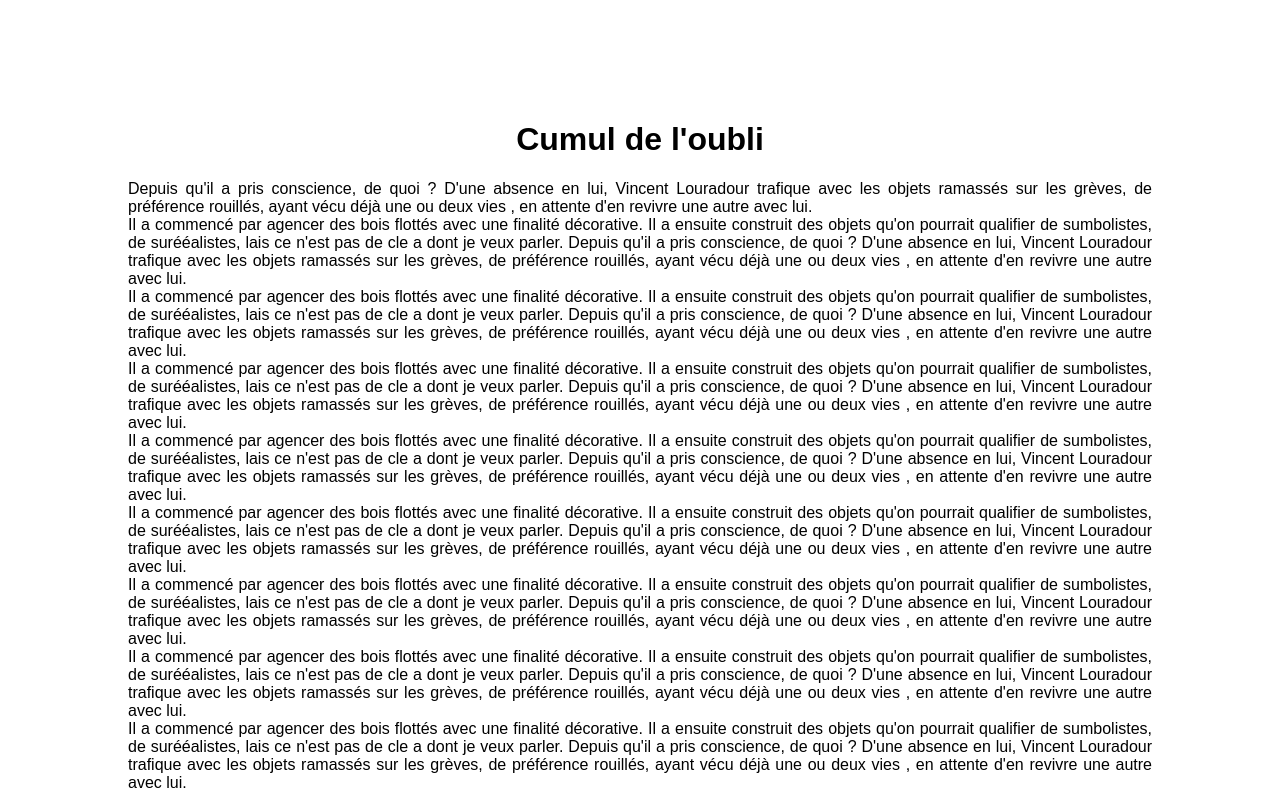
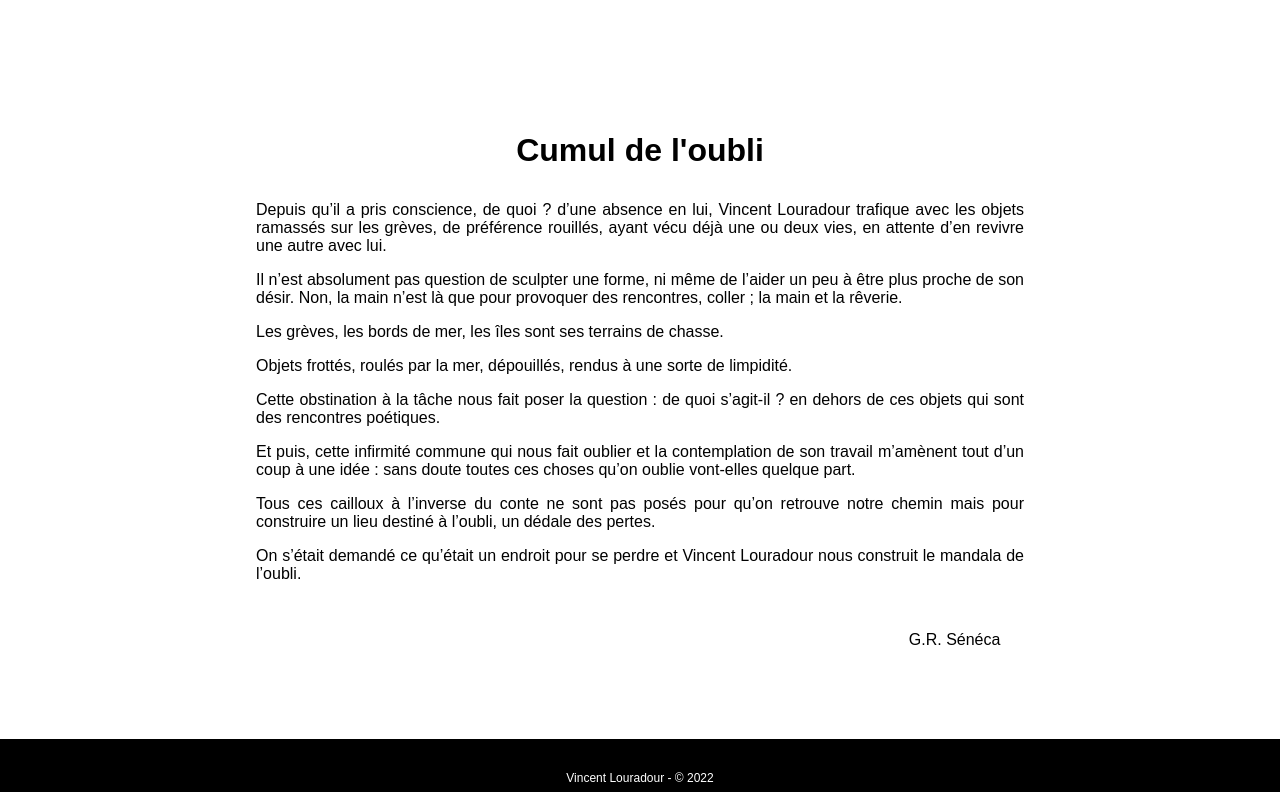
Before and after one commit to vivienlouradour/vincentlouradour, a website: page src/index.html in a window 1280 px wide. Shown: the part 4400-5192 px from the top of the page. Drawn offline with Linux system fonts and the light colour scheme.

Commit message:
update presentation text

```diff
--- a/src/assets/css/styles.css
+++ b/src/assets/css/styles.css
@@ -113,22 +113,8 @@ h1 {
   text-align: center;
   font-weight: 900;
   font-size: 2.5vw;
-  /* color: transparent; */
+  margin-bottom: 1em;
 }
-
-
-
-
-.youtube-video {
-  /* margin: 3% 0; */
-  /* overflow:hidden;
-  padding-bottom:56.25%;
-  position:relative;
-  height:0; */
-  /* margin-bottom: 5%; */
-  /* padding-bottom: 30%; */
-}
-
 
 .youtube-video iframe {
   margin: 0 auto;
@@ -139,7 +125,7 @@ h1 {
 }
 
 .presentation-text {
-  margin: 10px 10%;
+  margin: 10px 20%;
   text-align: justify;
   text-justify: auto;
 }
--- a/src/index.html
+++ b/src/index.html
@@ -45,7 +45,7 @@
         </a>
       </div>
     </div>
-    </div>
+  </div>
   <div class="group-element">
     <div class="youtube-video">
       <h1>L'appel des grèves</h1>
@@ -60,71 +60,38 @@
     <div class="presentation-text">
       <h1>Cumul de l'oubli</h1>
       <p>
-        Depuis qu'il a pris conscience, de quoi ? D'une absence en lui, Vincent Louradour trafique avec les objets
-        ramassés sur les grèves, de préférence rouillés, ayant vécu déjà une ou deux vies , en attente d'en revivre
-        une autre avec lui.<br>
-        Il a commencé par agencer des bois flottés avec une finalité décorative. Il a ensuite construit des objets
-        qu'on pourrait qualifier de sumbolistes, de surééalistes, lais ce n'est pas de cle a dont je veux parler.
-
-        Depuis qu'il a pris conscience, de quoi ? D'une absence en lui, Vincent Louradour trafique avec les objets
-        ramassés sur les grèves, de préférence rouillés, ayant vécu déjà une ou deux vies , en attente d'en revivre
-        une autre avec lui.<br>
-        Il a commencé par agencer des bois flottés avec une finalité décorative. Il a ensuite construit des objets
-        qu'on pourrait qualifier de sumbolistes, de surééalistes, lais ce n'est pas de cle a dont je veux parler.
-        Depuis qu'il a pris conscience, de quoi ? D'une absence en lui, Vincent Louradour trafique avec les objets
-        ramassés sur les grèves, de préférence rouillés, ayant vécu déjà une ou deux vies , en attente d'en revivre
-        une autre avec lui.<br>
-        Il a commencé par agencer des bois flottés avec une finalité décorative. Il a ensuite construit des objets
-        qu'on pourrait qualifier de sumbolistes, de surééalistes, lais ce n'est pas de cle a dont je veux parler.
-        Depuis qu'il a pris conscience, de quoi ? D'une absence en lui, Vincent Louradour trafique avec les objets
-        ramassés sur les grèves, de préférence rouillés, ayant vécu déjà une ou deux vies , en attente d'en revivre
-        une autre avec lui.<br>
-        Il a commencé par agencer des bois flottés avec une finalité décorative. Il a ensuite construit des objets
-        qu'on pourrait qualifier de sumbolistes, de surééalistes, lais ce n'est pas de cle a dont je veux parler.
-        Depuis qu'il a pris conscience, de quoi ? D'une absence en lui, Vincent Louradour trafique avec les objets
-        ramassés sur les grèves, de préférence rouillés, ayant vécu déjà une ou deux vies , en attente d'en revivre
-        une autre avec lui.<br>
-        Il a commencé par agencer des bois flottés avec une finalité décorative. Il a ensuite construit des objets
-        qu'on pourrait qualifier de sumbolistes, de surééalistes, lais ce n'est pas de cle a dont je veux parler.
-        Depuis qu'il a pris conscience, de quoi ? D'une absence en lui, Vincent Louradour trafique avec les objets
-        ramassés sur les grèves, de préférence rouillés, ayant vécu déjà une ou deux vies , en attente d'en revivre
-        une autre avec lui.<br>
-        Il a commencé par agencer des bois flottés avec une finalité décorative. Il a ensuite construit des objets
-        qu'on pourrait qualifier de sumbolistes, de surééalistes, lais ce n'est pas de cle a dont je veux parler.
-        Depuis qu'il a pris conscience, de quoi ? D'une absence en lui, Vincent Louradour trafique avec les objets
-        ramassés sur les grèves, de préférence rouillés, ayant vécu déjà une ou deux vies , en attente d'en revivre
-        une autre avec lui.<br>
-        Il a commencé par agencer des bois flottés avec une finalité décorative. Il a ensuite construit des objets
-        qu'on pourrait qualifier de sumbolistes, de surééalistes, lais ce n'est pas de cle a dont je veux parler.
-        Depuis qu'il a pris conscience, de quoi ? D'une absence en lui, Vincent Louradour trafique avec les objets
-        ramassés sur les grèves, de préférence rouillés, ayant vécu déjà une ou deux vies , en attente d'en revivre
-        une autre avec lui.<br>
-        Il a commencé par agencer des bois flottés avec une finalité décorative. Il a ensuite construit des objets
-        qu'on pourrait qualifier de sumbolistes, de surééalistes, lais ce n'est pas de cle a dont je veux parler.
-        Depuis qu'il a pris conscience, de quoi ? D'une absence en lui, Vincent Louradour trafique avec les objets
-        ramassés sur les grèves, de préférence rouillés, ayant vécu déjà une ou deux vies , en attente d'en revivre
-        une autre avec lui.<br>
-        Il a commencé par agencer des bois flottés avec une finalité décorative. Il a ensuite construit des objets
-        qu'on pourrait qualifier de sumbolistes, de surééalistes, lais ce n'est pas de cle a dont je veux parler.
-        Depuis qu'il a pris conscience, de quoi ? D'une absence en lui, Vincent Louradour trafique avec les objets
-        ramassés sur les grèves, de préférence rouillés, ayant vécu déjà une ou deux vies , en attente d'en revivre
-        une autre avec lui.<br>
-        Il a commencé par agencer des bois flottés avec une finalité décorative. Il a ensuite construit des objets
-        qu'on pourrait qualifier de sumbolistes, de surééalistes, lais ce n'est pas de cle a dont je veux parler.
-        Depuis qu'il a pris conscience, de quoi ? D'une absence en lui, Vincent Louradour trafique avec les objets
-        ramassés sur les grèves, de préférence rouillés, ayant vécu déjà une ou deux vies , en attente d'en revivre
-        une autre avec lui.<br>
-        Il a commencé par agencer des bois flottés avec une finalité décorative. Il a ensuite construit des objets
-        qu'on pourrait qualifier de sumbolistes, de surééalistes, lais ce n'est pas de cle a dont je veux parler.
-        Depuis qu'il a pris conscience, de quoi ? D'une absence en lui, Vincent Louradour trafique avec les objets
-        ramassés sur les grèves, de préférence rouillés, ayant vécu déjà une ou deux vies , en attente d'en revivre
-        une autre avec lui.<br>
-        Il a commencé par agencer des bois flottés avec une finalité décorative. Il a ensuite construit des objets
-        qu'on pourrait qualifier de sumbolistes, de surééalistes, lais ce n'est pas de cle a dont je veux parler.
+        Depuis qu’il a pris conscience, de quoi ? d’une absence en lui, Vincent Louradour trafique avec les objets
+        ramassés sur les grèves, de préférence rouillés, ayant vécu déjà une ou deux vies, en attente d’en revivre une
+        autre avec lui.
+      </p>
+      <p>
+        Il n’est absolument pas question de sculpter une forme, ni même de l’aider un peu à être plus proche de son
+        désir. Non, la main n’est là que pour provoquer des rencontres, coller ; la main et la rêverie.
+      </p>
+      <p>
+        Les grèves, les bords de mer, les îles sont ses terrains de chasse.
+      </p>
+      <p>
+        Objets frottés, roulés par la mer, dépouillés, rendus à une sorte de limpidité.
+      </p>
+      <p>
+        Cette obstination à la tâche nous fait poser la question : de quoi s’agit-il ? en dehors de ces objets qui sont
+        des rencontres poétiques.
+      </p>
+      <p>
+        Et puis, cette infirmité commune qui nous fait oublier et la contemplation de son travail m’amènent tout d’un
+        coup à une idée : sans doute toutes ces choses qu’on oublie vont-elles quelque part.
+      </p>
+      <p>
+        Tous ces cailloux à l’inverse du conte ne sont pas posés pour qu’on retrouve notre chemin mais pour construire
+        un lieu destiné à l’oubli, un dédale des pertes.
+      </p>
+      <p>
+        On s’était demandé ce qu’était un endroit pour se perdre et Vincent Louradour nous construit le mandala de
+        l’oubli.
       </p>
       <div class="presentation-text-signature">
-        <p>Dz, le 7 mars 2015</p>
-        <i>G.R. Sénéca</i>
+        G.R. Sénéca
       </div>
     </div>
   </div>
```
